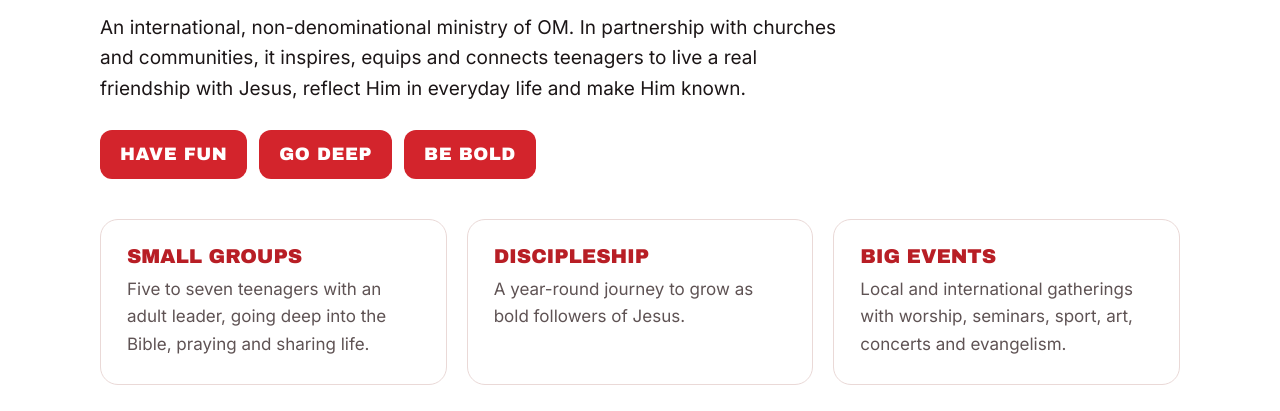
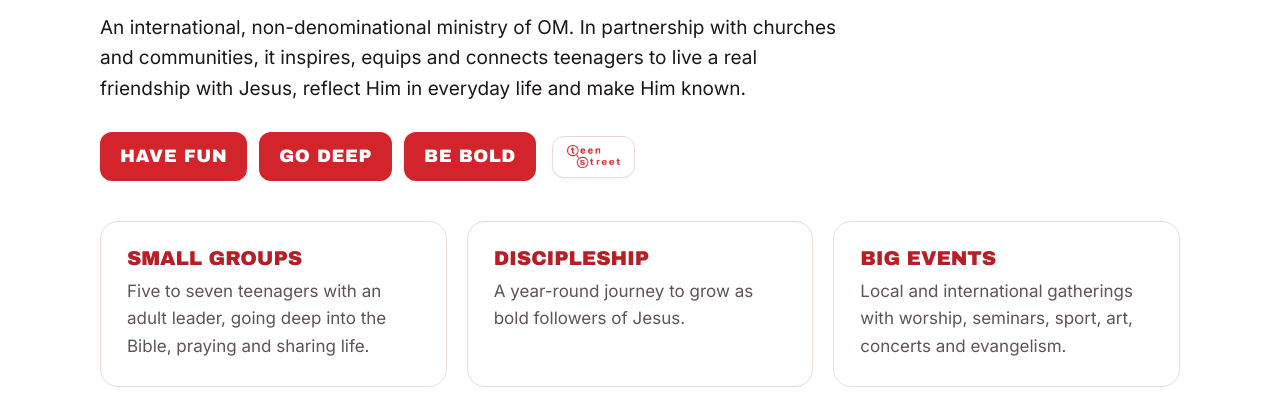
Before and after one commit to RubenFigueiredo98/me, a plain HTML site: page index.html in a window 1280 px wide. Shown: the part 2880-3291 px from the top of the page. Drawn offline with Linux system fonts and the light colour scheme.

Commit message:
Atualiza logos do TeenStreet, remove tema escuro forçado e adiciona hiperlinks no rodapé

```diff
--- a/index.html
+++ b/index.html
@@ -25,8 +25,6 @@
   --display:'Archivo Black', 'Arial Black', Impact, sans-serif;
   --body:'Inter', system-ui, -apple-system, 'Segoe UI', sans-serif;
 }
-@media (prefers-color-scheme: dark){:root:not([data-theme="light"]){
-  --red:#C8222A; --red-ink:#FF6B70; --on-red:#FFFFFF; --bg:#141011; --tint:#1F1819; --ink:#F4ECEC; --muted:#BDB0B1; --line:#3A2E2F; --card:#1B1516; color-scheme:dark}}
 :root[data-theme="dark"]{
   --red:#C8222A; --red-ink:#FF6B70; --on-red:#FFFFFF; --bg:#141011; --tint:#1F1819; --ink:#F4ECEC; --muted:#BDB0B1; --line:#3A2E2F; --card:#1B1516; color-scheme:dark}
 
@@ -205,7 +203,6 @@ input:focus{border-color:var(--red-ink);outline:none}
 
 /* Rodapé */
 .foot{--f-bg:#1C1617;--f-ink:#F4ECEC;--f-muted:#B9ACAD;--f-line:rgba(255,255,255,.12);background:var(--f-bg);color:var(--f-ink);padding-block:72px 28px;padding-bottom:max(28px,env(safe-area-inset-bottom,0px))}
-@media (prefers-color-scheme: dark){:root:not([data-theme="light"]) .foot{--f-bg:#0C0909}}
 :root[data-theme="dark"] .foot{--f-bg:#0C0909}
 .foot a{color:var(--f-ink)}
 .foot-top{display:grid;grid-template-columns:minmax(0,1.4fr) minmax(0,.8fr) minmax(0,1.1fr);gap:48px;align-items:start}
@@ -223,6 +220,8 @@ input:focus{border-color:var(--red-ink);outline:none}
 .foot-top-link{display:inline-flex;align-items:center;gap:8px;min-height:44px;text-decoration:none;font-weight:600}
 .foot-top-link:hover svg{transform:translateY(-3px)}
 .foot-top-link svg{transition:transform .25s}
+.foot-bottom a:not(.foot-top-link){text-underline-offset:3px;transition:color .2s}
+.foot-bottom a:not(.foot-top-link):hover{color:#FF8A8E}
 @media (max-width:820px){.foot-top{grid-template-columns:minmax(0,1fr) minmax(0,1fr);gap:40px}.foot-brand{grid-column:1/-1}}
 @media (max-width:520px){.foot{padding-block:52px 24px}.foot-top{grid-template-columns:minmax(0,1fr);gap:32px}.foot-cta .btn{width:100%;justify-content:center}.foot-bottom{margin-top:40px;flex-direction:column;align-items:flex-start}}
 
@@ -293,6 +292,47 @@ input:focus{border-color:var(--red-ink);outline:none}
   .ps{font-size:16px;margin-top:24px}
   .contact ul{font-size:16px}
   .contact .sel{overflow-wrap:anywhere}
+}
+
+/* TeenStreet Brand Assets */
+.ts-motto-row {
+  display: flex;
+  flex-wrap: wrap;
+  align-items: center;
+  gap: 16px;
+  margin-top: 8px;
+}
+.ts-motto-row .chips {
+  margin-top: 0;
+}
+.ts-motto-badge {
+  display: inline-flex;
+  align-items: center;
+  padding: 6px 14px;
+  height: 42px;
+  border-radius: 12px;
+  border: 1px solid var(--line);
+  background: var(--card);
+  box-shadow: 0 2px 6px rgba(0, 0, 0, 0.03);
+  transition: transform 0.2s ease, border-color 0.2s ease, box-shadow 0.2s ease;
+}
+.ts-motto-badge:hover {
+  border-color: var(--red);
+  transform: translateY(-1px);
+  box-shadow: 0 4px 12px rgba(211, 36, 44, 0.08);
+}
+.ts-motto-logo {
+  height: 24px;
+  width: auto;
+  object-fit: contain;
+  display: block;
+}
+
+.ts-link-icon {
+  width: 20px;
+  height: 20px;
+  object-fit: contain;
+  display: block;
 }
 </style>
 </head>
@@ -369,7 +409,12 @@ input:focus{border-color:var(--red-ink);outline:none}
       <div class="eyebrow" data-i18n="ts.eyebrow">O que é o TeenStreet</div>
       <h2 class="h2" data-i18n="ts.h2">Um movimento global de jovens seguidores de Jesus</h2>
       <p class="lede" data-i18n="ts.p">Um ministério internacional e não confessional da OM. Em parceria com igrejas e comunidades, inspira, capacita e liga adolescentes, para que vivam uma amizade real com Jesus, O reflitam no dia a dia e O deem a conhecer.</p>
-      <div class="chips" data-i18n-attr="aria-label|ts.motto" aria-label="Lema"><span class="chip">HAVE FUN</span><span class="chip">GO DEEP</span><span class="chip">BE BOLD</span></div>
+      <div class="ts-motto-row">
+        <div class="chips" data-i18n-attr="aria-label|ts.motto" aria-label="Lema"><span class="chip">HAVE FUN</span><span class="chip">GO DEEP</span><span class="chip">BE BOLD</span></div>
+        <div class="ts-motto-badge" title="TeenStreet">
+          <img src="img/ts-logo-red.png" alt="TeenStreet" class="ts-motto-logo" width="90" height="40">
+        </div>
+      </div>
     </div>
     <div class="pillars">
       <div class="pillar"><h3 data-i18n="ts.p1h">Pequenos grupos</h3><p data-i18n="ts.p1">Cinco a sete adolescentes com um líder adulto, que vão a fundo na Bíblia, oram e partilham a vida.</p></div>
@@ -549,7 +594,7 @@ input:focus{border-color:var(--red-ink);outline:none}
       <li><span class="ic"><svg viewBox="0 0 24 24" fill="none" stroke="currentColor" stroke-width="2" stroke-linecap="round" stroke-linejoin="round" aria-hidden="true"><rect x="2" y="4" width="20" height="16" rx="2"/><path d="M22 6l-10 7L2 6"/></svg></span><span><small>Email</small><span class="sel">figueiredo.ruben@outlook.com</span></span></li>
       <li><a class="lk" href="https://www.instagram.com/rubenfigueiredo.ts/" target="_blank" rel="noopener"><span class="ic"><svg viewBox="0 0 24 24" fill="none" stroke="currentColor" stroke-width="2" stroke-linecap="round" stroke-linejoin="round" aria-hidden="true"><circle cx="12" cy="12" r="4"/><path d="M16 8v5a3 3 0 0 0 6 0v-1a10 10 0 1 0-3.9 7.9"/></svg></span><span><small>Instagram</small>@rubenfigueiredo.ts</span></a></li>
       <li><a class="lk" href="https://www.instagram.com/teenstreet_portugal/" target="_blank" rel="noopener"><span class="ic"><svg viewBox="0 0 24 24" fill="none" stroke="currentColor" stroke-width="2" stroke-linecap="round" stroke-linejoin="round" aria-hidden="true"><circle cx="12" cy="12" r="4"/><path d="M16 8v5a3 3 0 0 0 6 0v-1a10 10 0 1 0-3.9 7.9"/></svg></span><span><small>Instagram</small>@teenstreet_portugal</span></a></li>
-      <li><a class="lk" href="https://teenstreet.life/eu/pt/" target="_blank" rel="noopener"><span class="ic"><svg viewBox="0 0 24 24" fill="none" stroke="currentColor" stroke-width="2" stroke-linecap="round" stroke-linejoin="round" aria-hidden="true"><circle cx="12" cy="12" r="10"/><path d="M2 12h20M12 2a15 15 0 0 1 0 20M12 2a15 15 0 0 0 0 20"/></svg></span><span><small data-i18n="c.site">Site TeenStreet</small>teenstreet.life</span></a></li>
+      <li><a class="lk" href="https://teenstreet.life/eu/pt/" target="_blank" rel="noopener"><span class="ic"><img src="img/ts-symbol-red.png" alt="TeenStreet" class="ts-link-icon"></span><span><small data-i18n="c.site">Site TeenStreet</small>teenstreet.life</span></a></li>
     </ul>
   </div>
 </section>
@@ -578,7 +623,7 @@ input:focus{border-color:var(--red-ink);outline:none}
       </div>
     </div>
     <div class="foot-bottom">
-      <span>© <span id="ano">2026</span> Rúben Figueiredo · <span data-i18n="foot.org">TeenStreet Portugal · Operação Mobilização</span></span>
+      <span>© <span id="ano">2026</span> Rúben Figueiredo · <span data-i18n="foot.org"><a href="https://teenstreet.life/eu/pt/" target="_blank" rel="noopener">TeenStreet Portugal</a> · <a href="https://omportugal.org/" target="_blank" rel="noopener">Operação Mobilização</a></span></span>
       <a href="#topo" class="foot-top-link"><span data-i18n="foot.top">Voltar ao topo</span> <svg width="16" height="16" viewBox="0 0 24 24" fill="none" stroke="currentColor" stroke-width="2.5" stroke-linecap="round" stroke-linejoin="round" aria-hidden="true"><path d="M12 19V5M5 12l7-7 7 7"/></svg></a>
     </div>
   </div>
@@ -647,7 +692,7 @@ input:focus{border-color:var(--red-ink);outline:none}
     'c.h2':'Let’s talk','c.p':'I’d be glad to tell you more about TeenStreet and hear your story.','c.site':'TeenStreet website',
     'foot.tag':'OM Portugal missionary serving with TeenStreet Portugal, from 2027 to 2030.','foot.navAria':'Footer','foot.explore':'Explore',
     'foot.gallery':'Gallery','foot.contact':'Contact','foot.ctaH':'Walk with me','foot.ctaP':'Pray, give or simply send a message. Every partner counts.',
-    'foot.org':'TeenStreet Portugal · Operation Mobilisation','foot.top':'Back to top',
+    'foot.org':'<a href="https://teenstreet.life/eu/pt/" target="_blank" rel="noopener">TeenStreet Portugal</a> · <a href="https://omportugal.org/" target="_blank" rel="noopener">Operation Mobilisation</a>','foot.top':'Back to top',
     /* textos usados pelo JavaScript */
     'js.copied':'Copied','js.selected':'Selected: copy it',
     'js.errName':'Please write your name so I know who you are.','js.errPick':'Please choose at least one way to help.',
```
Also changed, not shown: img/ts-logo-red.png (added), img/ts-logo-white.png (added), img/ts-symbol-red.png (added), img/ts-symbol-white.png (added).
